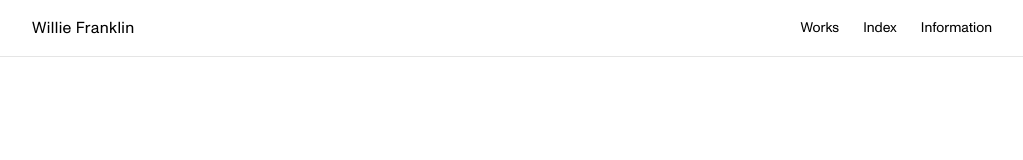
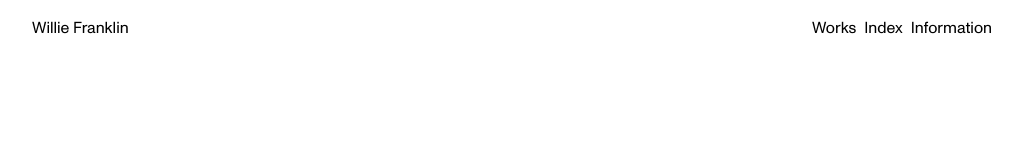
Before and after one commit to willllllie/photography-portfolio, a website: page public/index.html in a window 1280 px wide. Shown: the whole page, without its empty margins (128-1151 px from the left). Drawn offline with nearby package versions, Linux system fonts and the light colour scheme; files that its build step writes are made by us from their sources.

Commit message:
new version

```diff
--- a/public/index.html
+++ b/public/index.html
@@ -7,10 +7,10 @@
     <link rel="stylesheet" href="/styles.css" />
   </head>
   <body class="min-h-screen bg-white text-black antialiased">
-    <header class="fixed inset-x-0 top-0 z-50 bg-white/80 backdrop-blur border-b border-neutral-200">
+    <header class="fixed inset-x-0 top-0 z-50 bg-white">
       <nav class="mx-auto max-w-5xl px-4 sm:px-6 lg:px-8 h-14 flex items-center justify-between">
-        <a href="#works" class="font-regular tracking-wide">Willie Franklin</a>
-        <ul class="flex items-center gap-6 text-sm">
+        <a href="#works" class="font-regular ">Willie Franklin</a>
+        <ul class="flex items-center gap-2 text-medium">
           <li><a id="nav-works" href="#works" class="py-2 hover:opacity-50 focus:outline-none focus-visible:ring-2 focus-visible:ring-black/20">Works</a></li>
           <li><a id="nav-index" href="#index" class="py-2 hover:opacity-50 focus:outline-none focus-visible:ring-2 focus-visible:ring-black/20">Index</a></li>
           <li><a id="nav-information" href="#information" class="py-2 hover:opacity-50 focus:outline-none focus-visible:ring-2 focus-visible:ring-black/20">Information</a></li>
```
